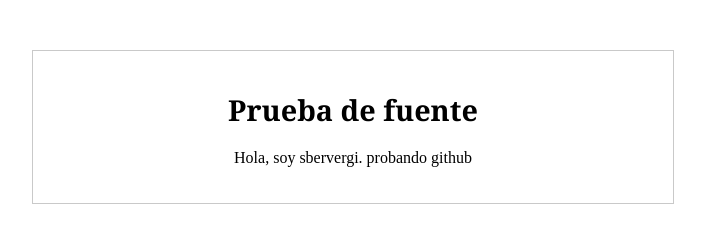
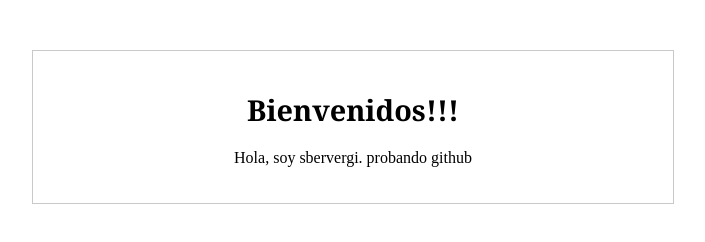
Before and after one commit to sbervergi/sbervergi.github.io, a plain HTML site: page index.html in a window 1280 px wide. Shown: the whole page, without its empty margins (287-992 px from the left). Drawn offline with Linux system fonts and the light colour scheme.

Commit message:
Update index.html

```diff
--- a/index.html
+++ b/index.html
@@ -11,7 +11,7 @@
     </head>
     <body>
 
-        <h1>Prueba de fuente </h1>
+        <h1>Bienvenidos!!! </h1>
         <p>
 
           Hola, soy sbervergi. probando github
```
